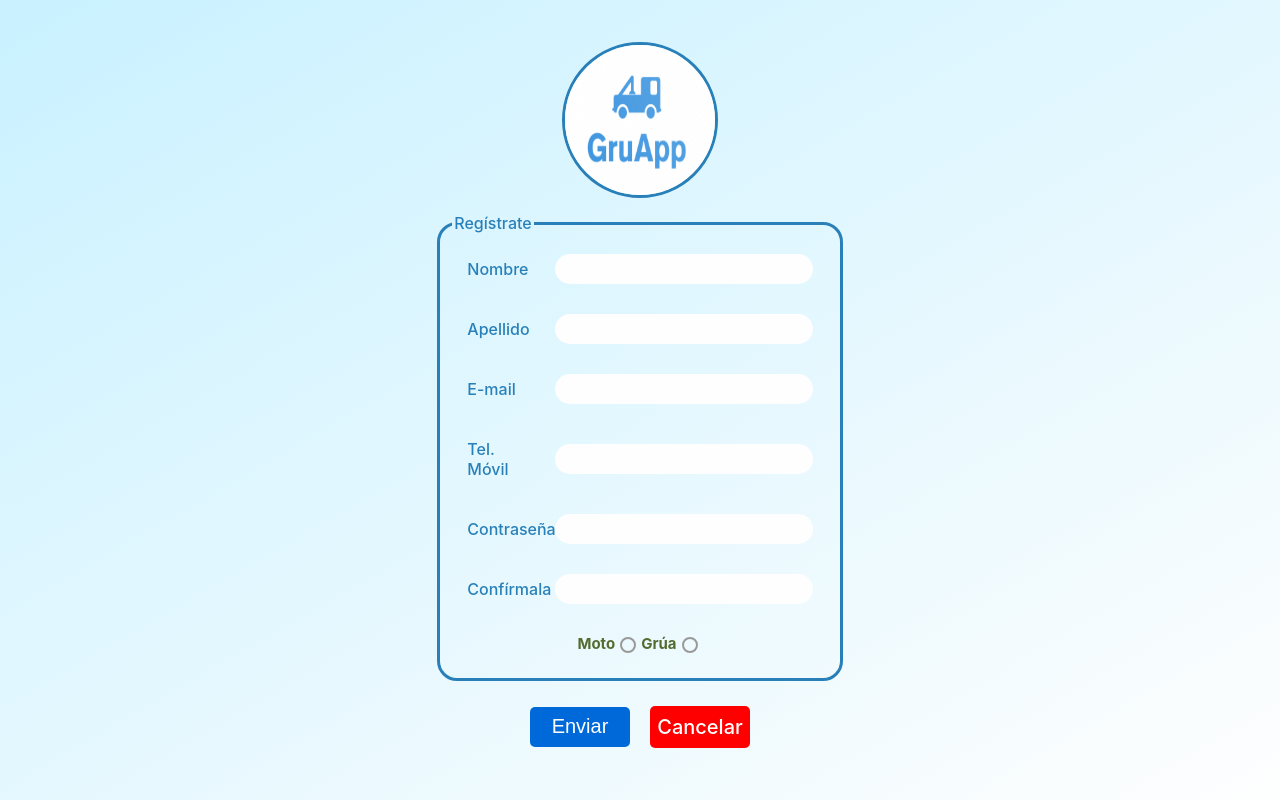
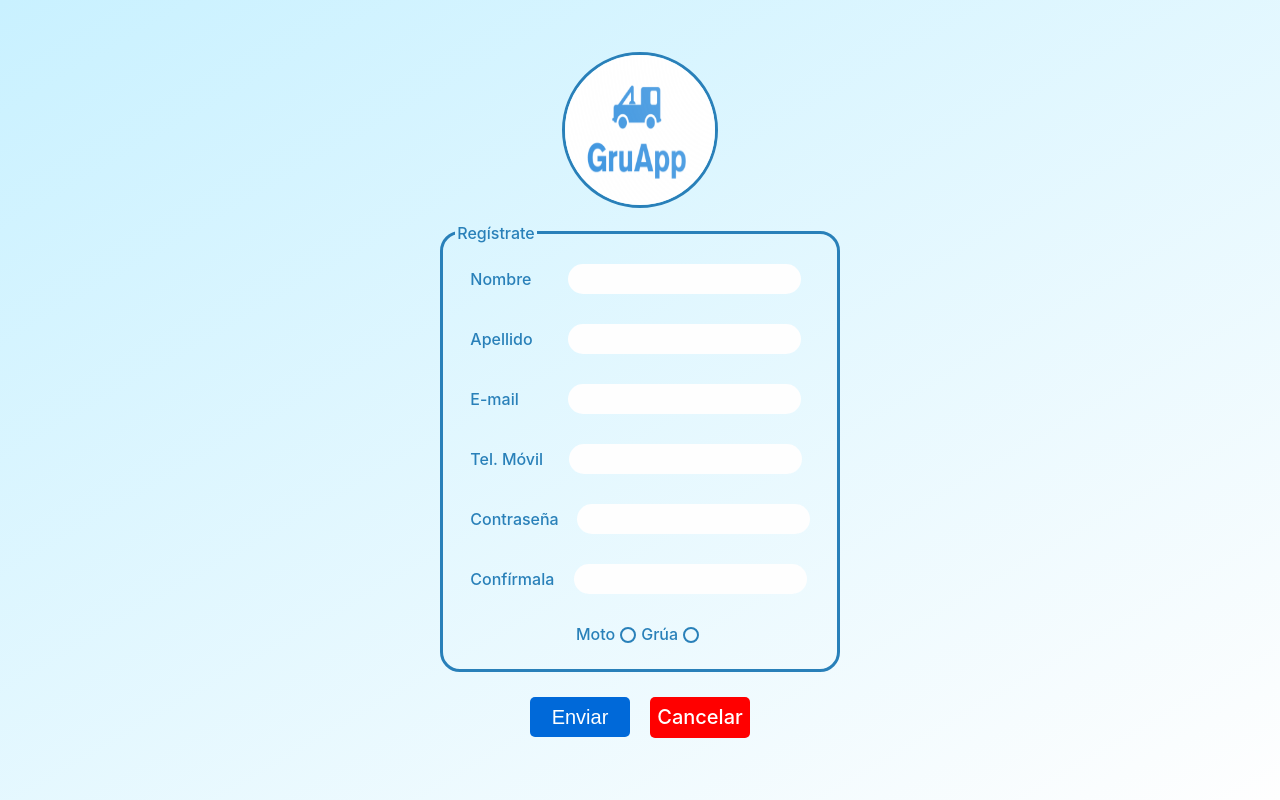
Before and after one commit to Koervege/GruApp, a React (Create React App) app: page /register in a window 1280 px wide. Built offline with nearby package versions, Linux system fonts and the light colour scheme.

Commit message:
Style radio btns

```diff
--- a/src/components/StyledInput/styles.js
+++ b/src/components/StyledInput/styles.js
@@ -8,7 +8,7 @@ export const Input = styled.input `
   border: 0;
   box-sizing: border-box;
   padding: 2px 10px;
-  width: 100%;
+  max-width: 233px;
   height: 30px;
   margin: 0 auto;
   outline: none;
@@ -18,7 +18,7 @@ export const Input = styled.input `
   font-size: 16px;
   letter-spacing: 0.3px;
     &:valid {
-      background-color: transparent;
+      background-color: #e8f0fe;
     }
     &:focus {
       border: 1px solid #2980B9;
--- a/src/pages/Register/styles.js
+++ b/src/pages/Register/styles.js
@@ -54,9 +54,9 @@ export const RadioFieldset =  styled.fieldset`
 
 export const RadioLabel = styled.label `
 
-  color:darkolivegreen;
-  font-weight: bold;
-  font-size: 15px;
+  color: #2980B9;
+  font-weight: 500;
+  font-size: 16px;
   align-self: center;
   justify-self: center;
 
@@ -67,11 +67,11 @@ export const RadioInput = styled.input `
   border-radius: 50%;
   width: 16px;
   height: 16px;
-  border: 2px solid #999;
+  border: 2px solid #2980B9;
   transition: 0.2s all linear;
   margin-right: 5px;
   top: 4px;
-  color:tomato;
+  outline: none;
 
   &:checked {
     border: 6px solid #1982ea;
```
